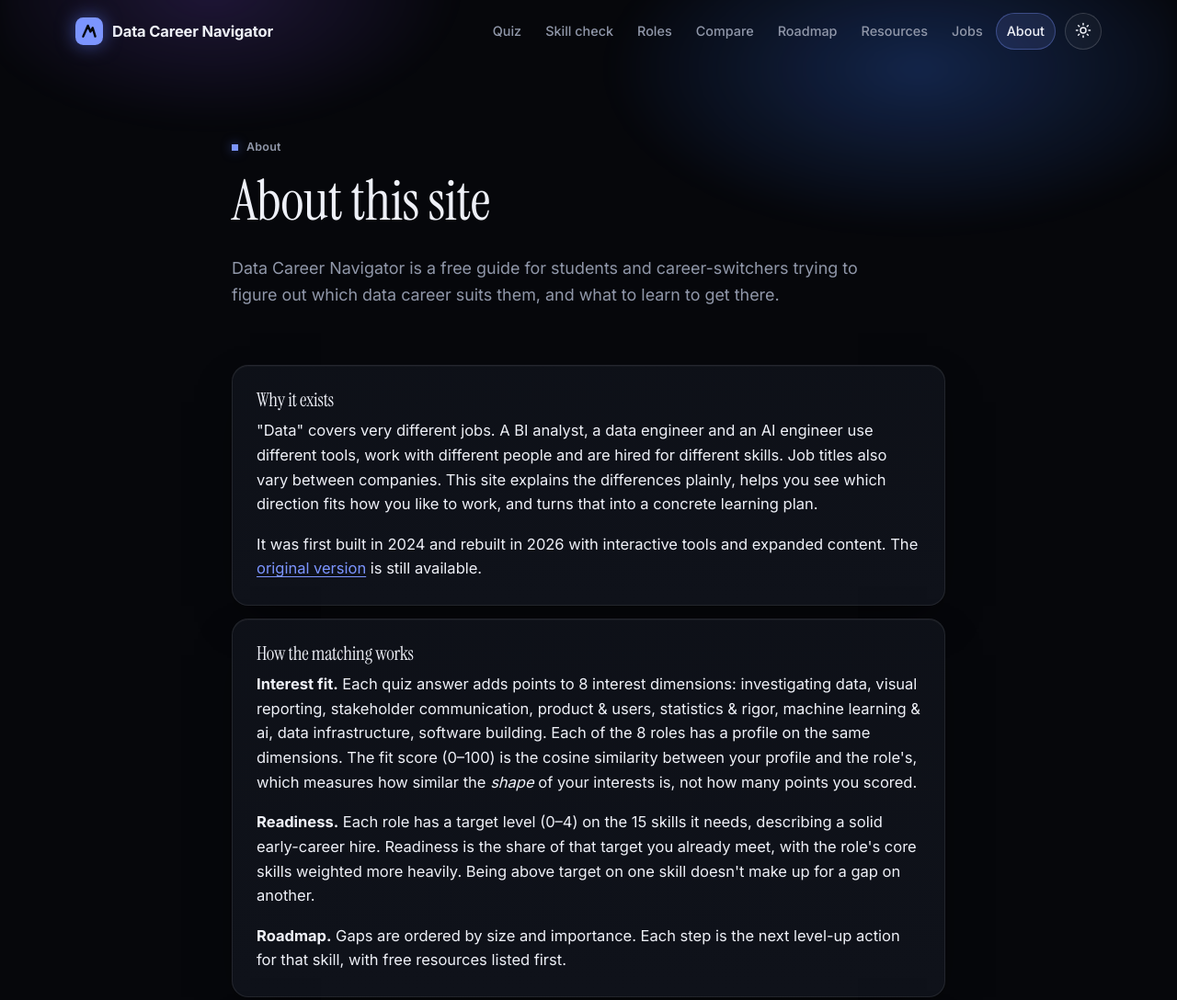
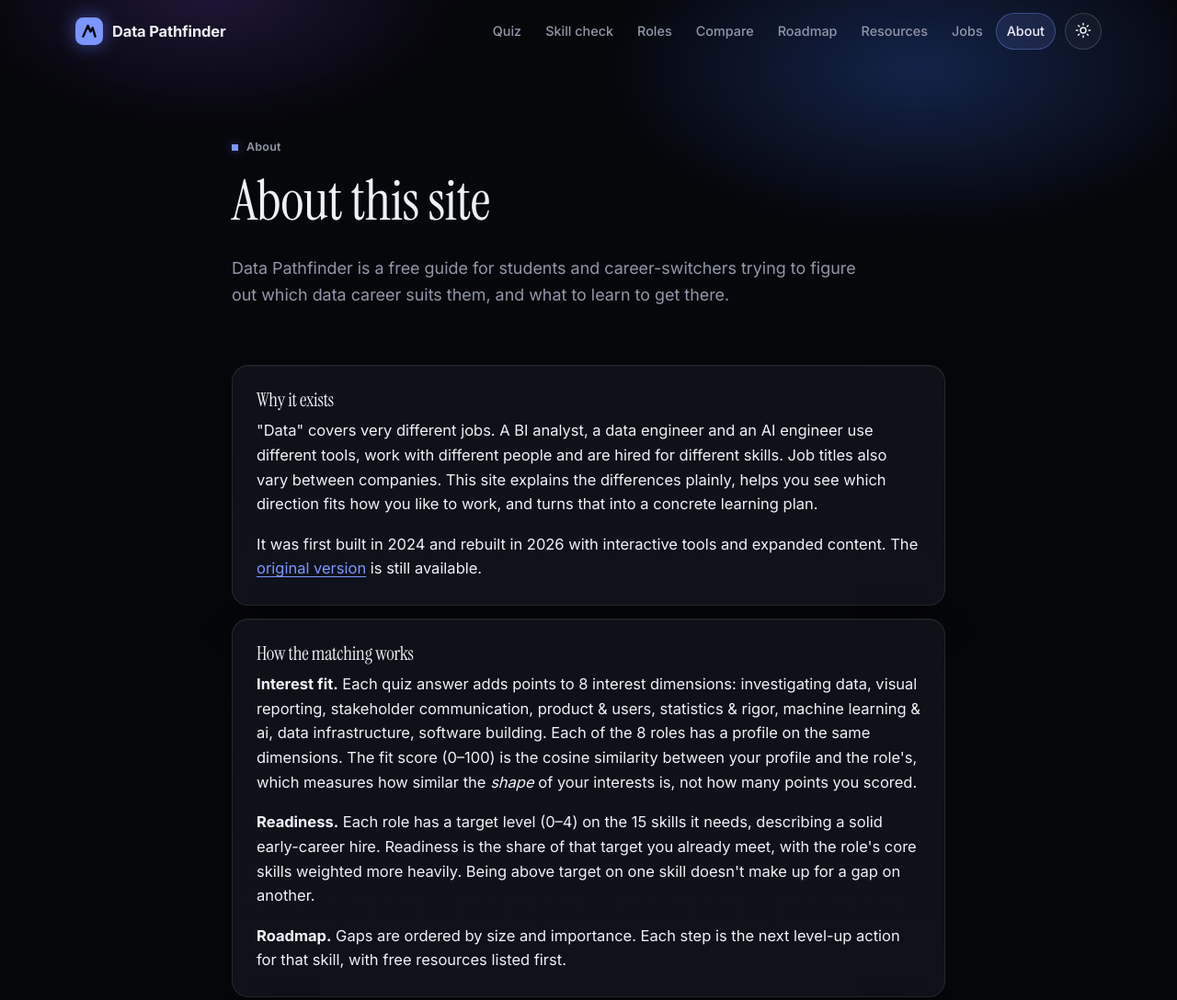
Before and after one commit to Maxj0201/Datacareernavigator, an Astro site: page /Datacareernavigator/about in a window 1280 px wide. Shown: the top 1088 px of the page at 92% size. Built offline with nearby package versions, Linux system fonts and the light colour scheme; Astro itself is replaced by a stand-in of ours.

Commit message:
Rename site to Data Pathfinder
Co-Authored-By: Claude Opus 5.5 <noreply@anthropic.com>

```diff
--- a/package.json
+++ b/package.json
@@ -1,5 +1,5 @@
 {
-  "name": "data-career-navigator",
+  "name": "data-pathfinder",
   "type": "module",
   "version": "2.0.0",
   "private": true,
--- a/src/layouts/Base.astro
+++ b/src/layouts/Base.astro
@@ -4,7 +4,7 @@ import Icon from "../components/Icon.astro";
 import { u } from "../lib/url.ts";
 
 interface Props { title?: string; description?: string }
-const SITE_NAME = "Data Career Navigator";
+const SITE_NAME = "Data Pathfinder";
 const { title, description = "Find the data career that fits you. Take a free career quiz and skill check, explore eight data roles, and get a personal learning roadmap." } = Astro.props;
 const pageTitle = title ? `${title} · ${SITE_NAME}` : `${SITE_NAME}: find your data career`;
 const canonical = new URL(Astro.url.pathname, Astro.site);
--- a/src/pages/about.astro
+++ b/src/pages/about.astro
@@ -4,12 +4,12 @@ import { DIMENSIONS, ROLES } from "../data/roles.ts";
 import { SKILLS } from "../data/skills.ts";
 import { u } from "../lib/url.ts";
 ---
-<Base title="About & methodology" description="Why Data Career Navigator exists, how the matching works, where the data comes from and what it can't tell you.">
+<Base title="About & methodology" description="Why Data Pathfinder exists, how the matching works, where the data comes from and what it can't tell you.">
   <section class="page-head">
     <div class="container" style="max-width:820px">
       <p class="eyebrow">About</p>
       <h1>About this site</h1>
-      <p class="lead">Data Career Navigator is a free guide for students and career-switchers trying to figure out which data career suits them, and what to learn to get there.</p>
+      <p class="lead">Data Pathfinder is a free guide for students and career-switchers trying to figure out which data career suits them, and what to learn to get there.</p>
     </div>
   </section>
 
--- a/src/styles/global.css
+++ b/src/styles/global.css
@@ -1,4 +1,4 @@
-/* Data Career Navigator — design system.
+/* Data Pathfinder — design system.
    Cinematic dark theme by default; light theme via [data-theme="light"].
    Display type: Instrument Serif. Body: Inter. */
 
```
Also changed, not shown: README.md, public/og-image.png, 1 other file.
